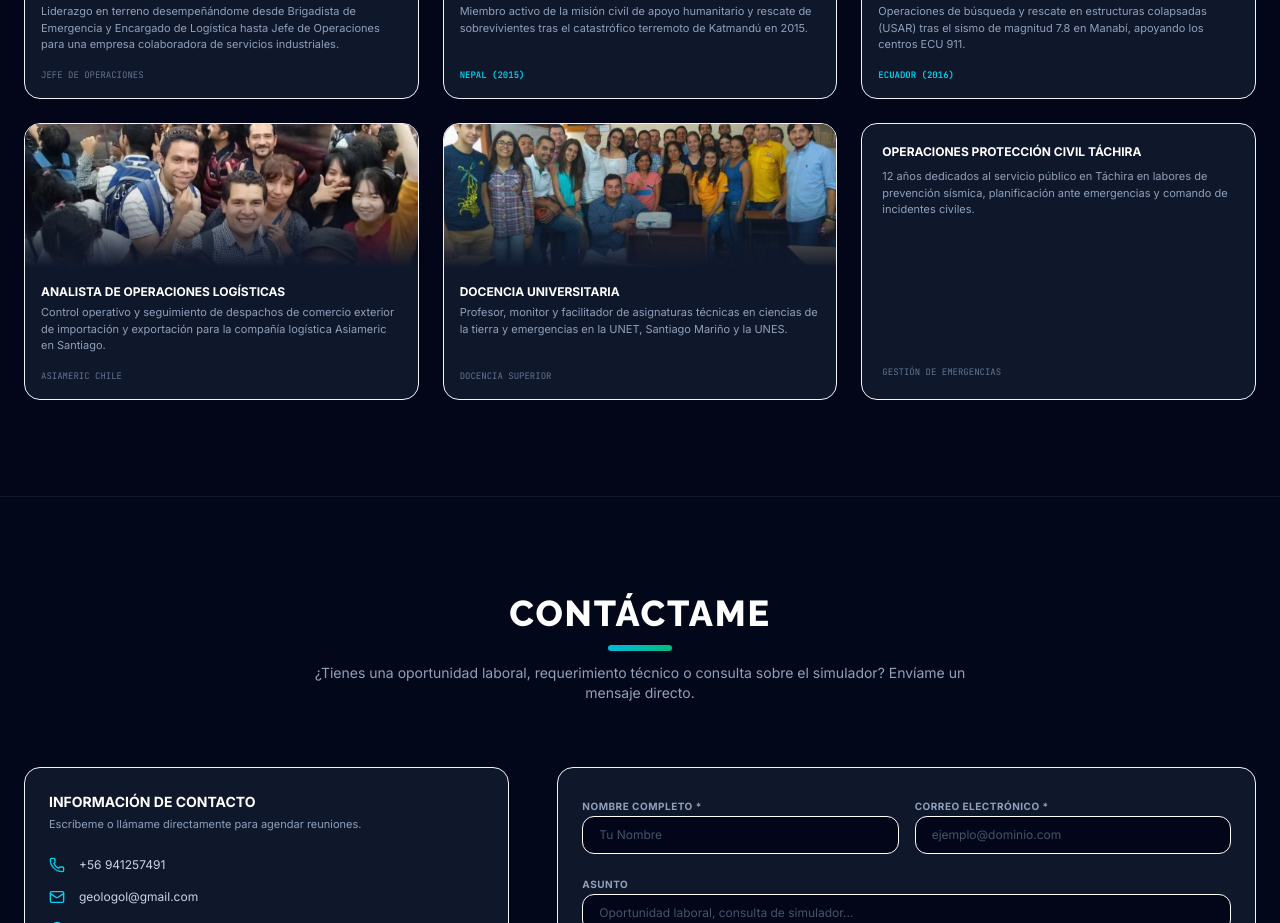
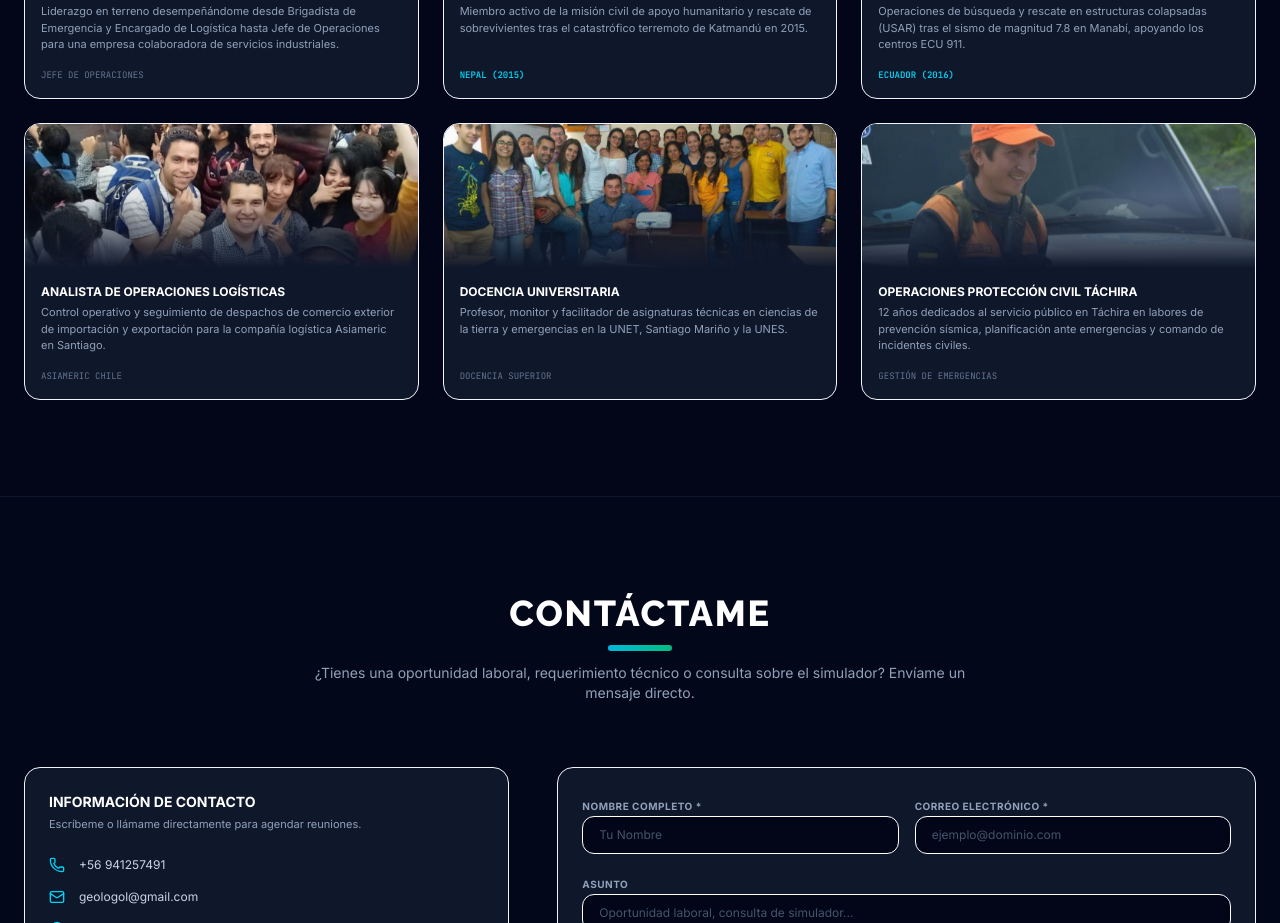
Before and after one commit to geologol-max/sismorisk-latam, a React (Vite) app: page / in a window 1280 px wide. Shown: the part 4080-5003 px from the top of the page. Built offline with nearby package versions, Linux system fonts and the light colour scheme.

Commit message:
feat: agregar foto a la carta de operaciones proteccion civil tachira

```diff
--- a/src/components/LandingPage.tsx
+++ b/src/components/LandingPage.tsx
@@ -41,6 +41,7 @@ import jairoNepal from "../assets/jairo_nepal.jpg";
 import jairoData from "../assets/jairo_data.jpg";
 import jairoPelambres from "../assets/jairo_pelambres.jpg";
 import jairoNera from "../assets/jairo_nera.jpg";
+import jairoPc from "../assets/jairo_pc.jpg";
 import earthStructure from "../assets/earth_structure.jpg";
 
 interface LandingPageProps {
@@ -985,14 +986,20 @@ export default function LandingPage({ onNavigate }: LandingPageProps) {
               </div>
 
               {/* Proyecto 6: PC Táchira */}
-              <div className="bg-slate-900 border border-slate-855 p-5 rounded-2xl flex flex-col justify-between gap-4">
-                <div className="space-y-2">
-                  <h4 className="text-xs font-bold text-white uppercase">Operaciones Protección Civil Táchira</h4>
-                  <p className="text-[11px] text-slate-400 leading-normal">
-                    12 años dedicados al servicio público en Táchira en labores de prevención sísmica, planificación ante emergencias y comando de incidentes civiles.
-                  </p>
-                </div>
-                <span className="text-[9px] font-mono text-slate-500 uppercase">Gestión de Emergencias</span>
+              <div className="bg-slate-900 border border-slate-855 rounded-2xl overflow-hidden flex flex-col justify-between group">
+                <div className="h-36 w-full relative overflow-hidden shrink-0">
+                  <img src={jairoPc} alt="PC Tachira" className="w-full h-full object-cover group-hover:scale-105 transition duration-500" />
+                  <div className="absolute inset-0 bg-gradient-to-t from-slate-900 via-slate-900/10 to-transparent" />
+                </div>
+                <div className="p-4 space-y-2 flex-1 flex flex-col justify-between">
+                  <div className="space-y-1">
+                    <h4 className="text-xs font-bold text-white uppercase">Operaciones Protección Civil Táchira</h4>
+                    <p className="text-[11px] text-slate-400 leading-normal">
+                      12 años dedicados al servicio público en Táchira en labores de prevención sísmica, planificación ante emergencias y comando de incidentes civiles.
+                    </p>
+                  </div>
+                  <span className="text-[9px] font-mono text-slate-500 uppercase mt-2">Gestión de Emergencias</span>
+                </div>
               </div>
 
             </div>
```
Also changed, not shown: src/assets/jairo_pc.jpg (added).
